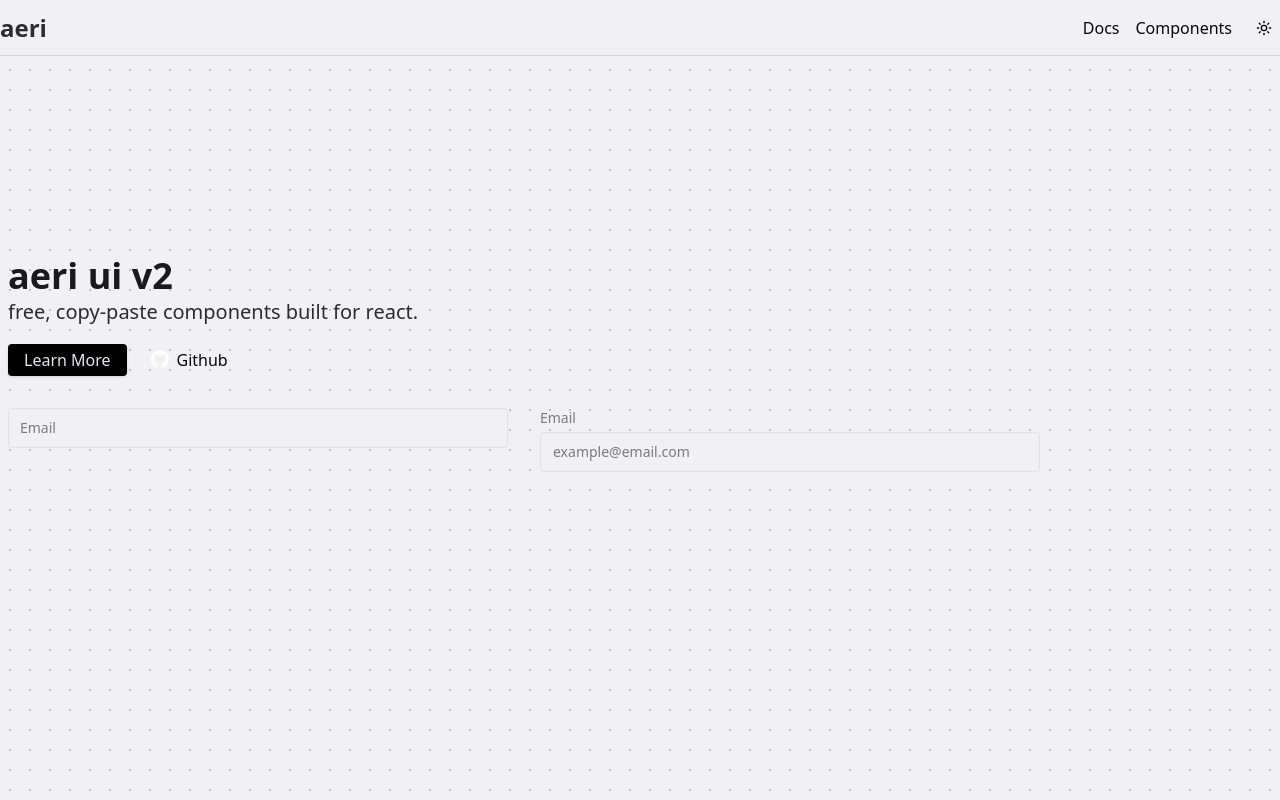
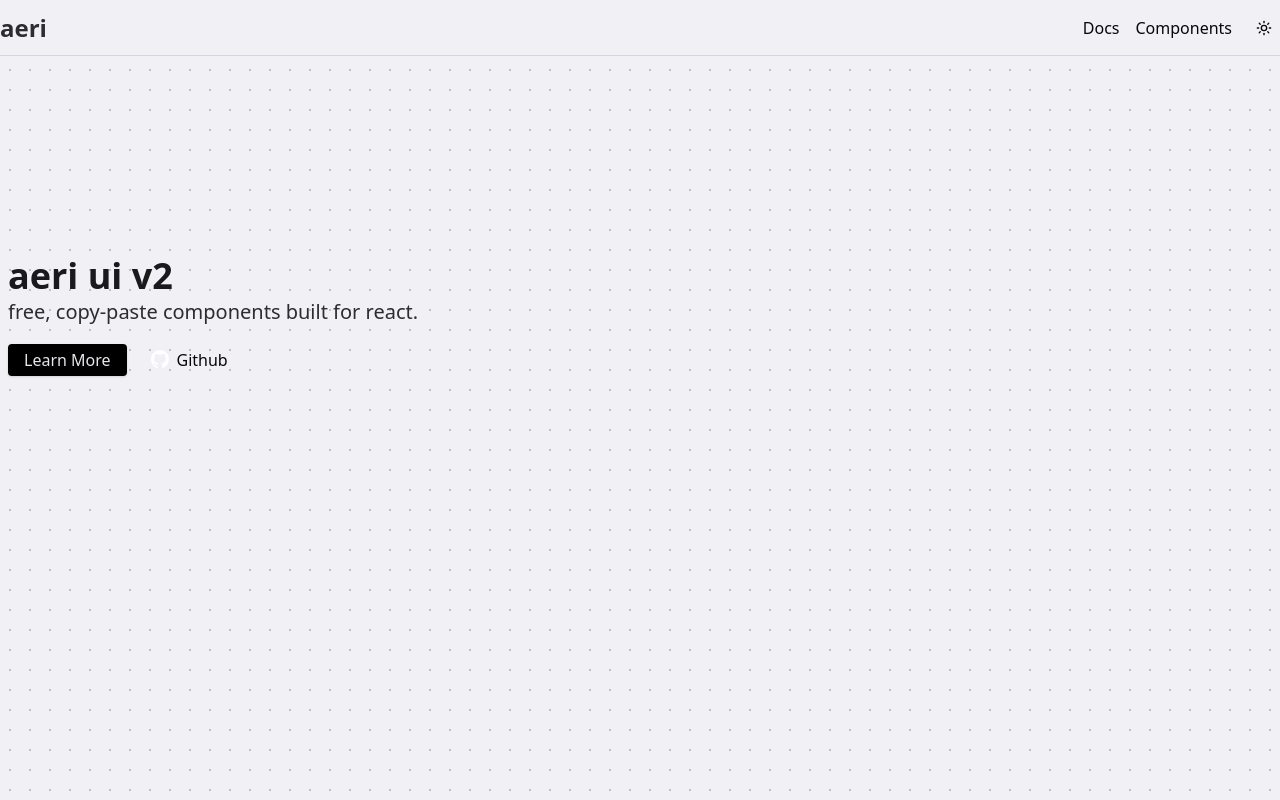
Before and after one commit to domody/aeriuiv2, a Next.js app: page / in a window 1280 px wide. Built offline with nearby package versions, Linux system fonts and the light colour scheme.

Commit message:
Removed component tests from homepage whoops

```diff
--- a/src/app/(pages)/page.tsx
+++ b/src/app/(pages)/page.tsx
@@ -5,12 +5,8 @@ import Link from "next/link";
 import GithubLogoWhite from "@/app/assets/brand/github/github-mark-white.svg";
 
 import { Button } from "aeriui/Button";
-import { Input } from "@/app/components/ui/Input";
-import { useState } from "react";
 
 export default function Home() {
-  const [email, setEmail] = useState<string>("");
-
   return (
     <main className="min-h-screen">
       <div className="absolute top-0 left-0 -z-10 h-screen w-screen">
@@ -40,25 +36,7 @@ export default function Home() {
             </Link>
           </Button>
         </div>
-        <div className="mt-8 flex max-w-[500px] space-x-8">
-          <Input
-            className="w-[500px]"
-            type="email"
-            label="Email"
-            labelType="floating"
-            placeholder="example@email.com"
-          />
-          <Input
-            value={email}
-            onChange={(e) => setEmail(e.target.value)}
-            className="w-[500px]"
-            type="email"
-            label="Email"
-            labelType="stationary"
-            placeholder="example@email.com"
-          />
-          {email}
-        </div>
+        <div className="mt-8 flex max-w-[500px] space-x-8"></div>
       </div>
 
       {/* <div className="from-secondary/45 to-75% to-background min-h-screen bg-gradient-to-b"></div> */}
```
